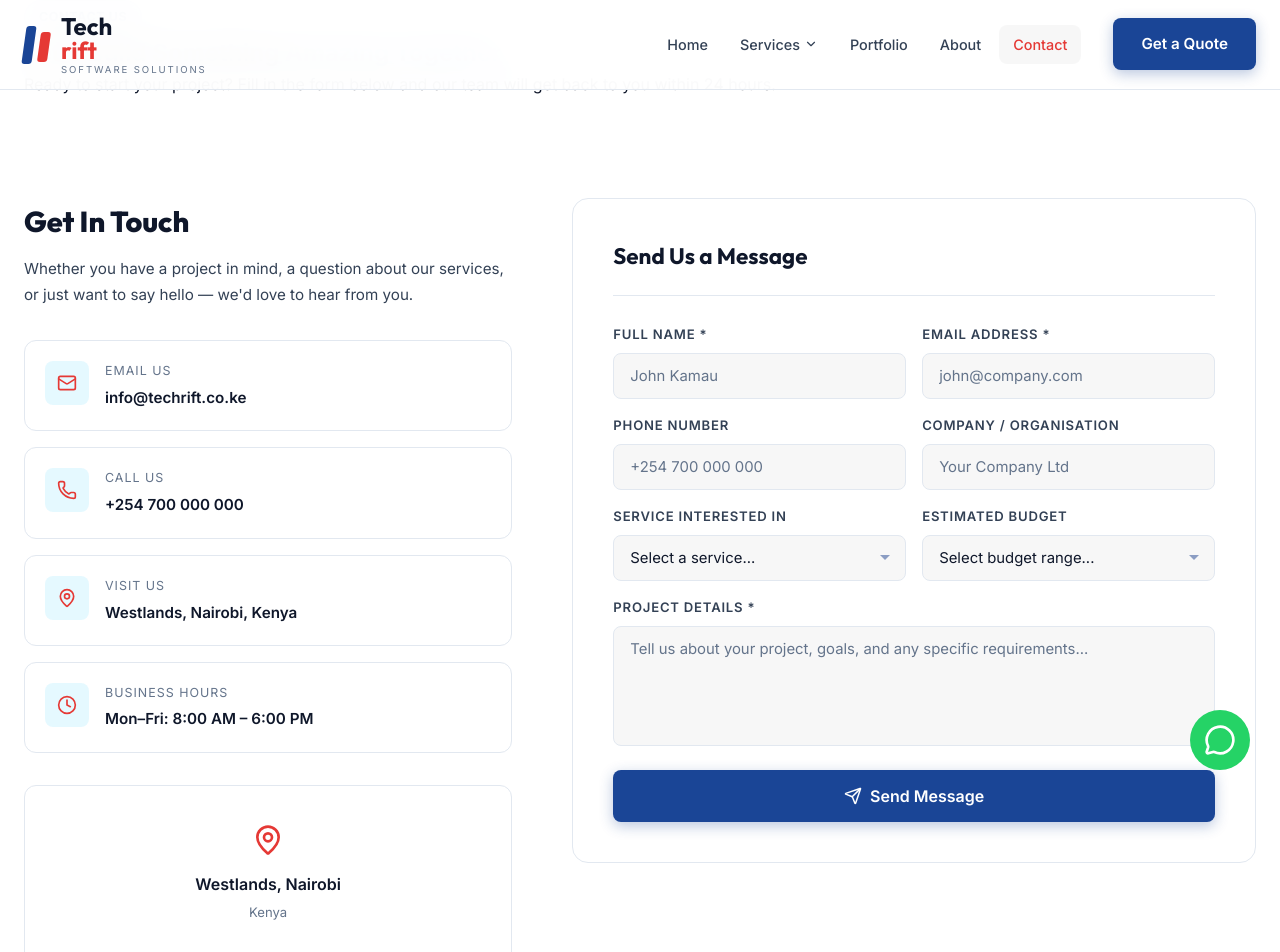
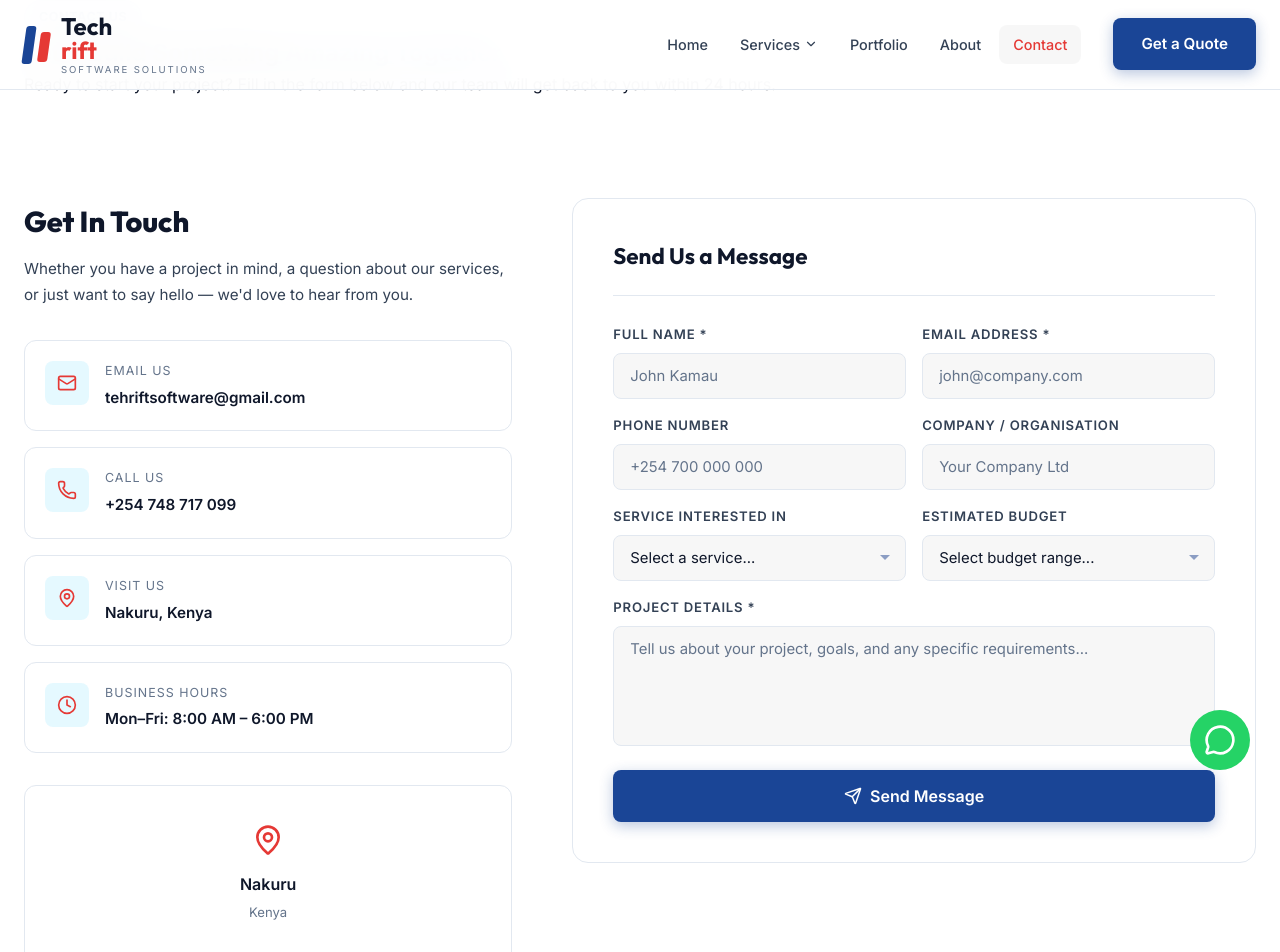
Before and after one commit to Itslevy44/techrift-system, a React (Vite) app: page /contact in a window 1280 px wide. Shown: the top 952 px of the page. Built offline with nearby package versions, Linux system fonts and the light colour scheme.

Commit message:
changed location

```diff
--- a/src/pages/Contact.jsx
+++ b/src/pages/Contact.jsx
@@ -4,9 +4,9 @@ import { Mail, Phone, MapPin, Clock, Send, CheckCircle } from 'lucide-react'
 import './Contact.css'
 
 const contactInfo = [
-  { icon: Mail, title: 'Email Us', value: 'info@techrift.co.ke', href: 'mailto:info@techrift.co.ke' },
-  { icon: Phone, title: 'Call Us', value: '+254 700 000 000', href: 'tel:+254700000000' },
-  { icon: MapPin, title: 'Visit Us', value: 'Westlands, Nairobi, Kenya', href: '#' },
+  { icon: Mail, title: 'Email Us', value: 'tehriftsoftware@gmail.com', href: 'techriftsoftware@gmal.com' },
+  { icon: Phone, title: 'Call Us', value: '+254 748 717 099', href: 'tel:+254748717099' },
+  { icon: MapPin, title: 'Visit Us', value: 'Nakuru, Kenya', href: '#' },
   { icon: Clock, title: 'Business Hours', value: 'Mon–Fri: 8:00 AM – 6:00 PM', href: null },
 ]
 
@@ -97,7 +97,7 @@ ${form.message}`
             <div className="contact-map">
               <div className="contact-map__inner">
                 <MapPin size={32} color="var(--accent)" />
-                <p>Westlands, Nairobi</p>
+                <p>Nakuru</p>
                 <span>Kenya</span>
               </div>
             </div>
```
